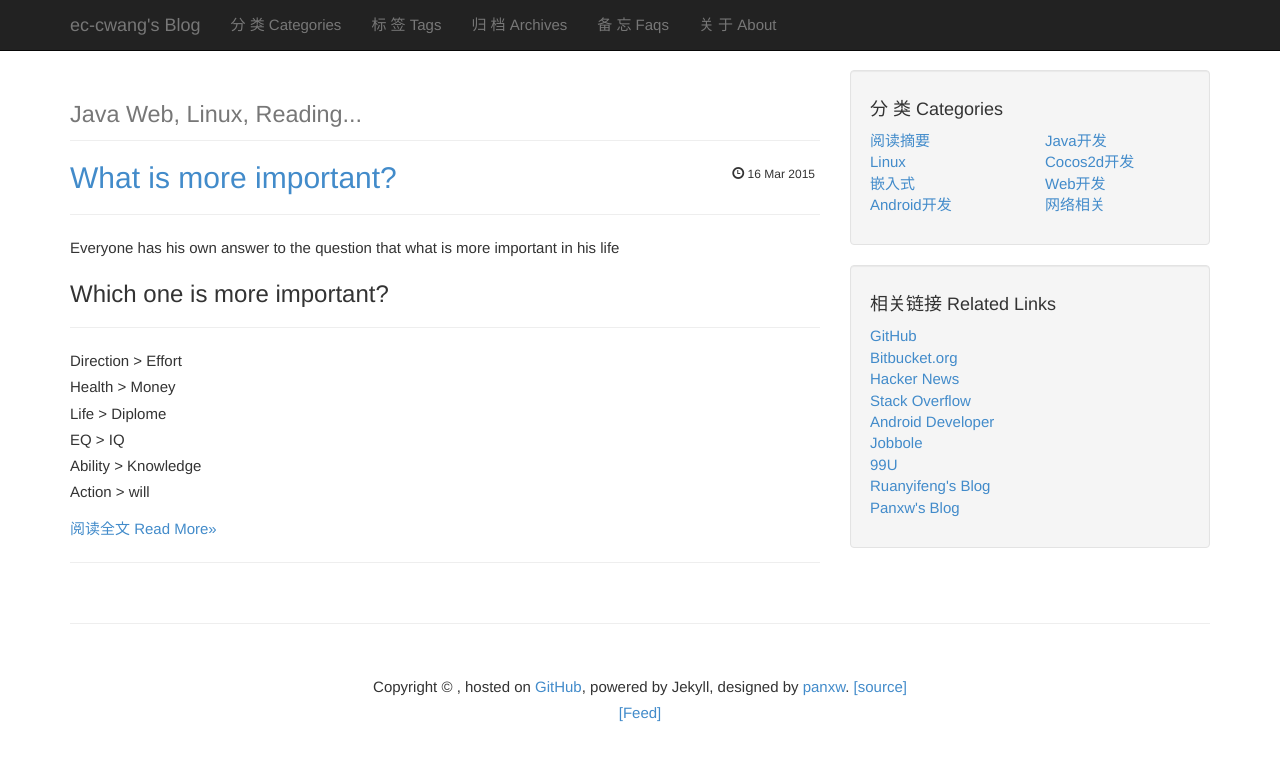
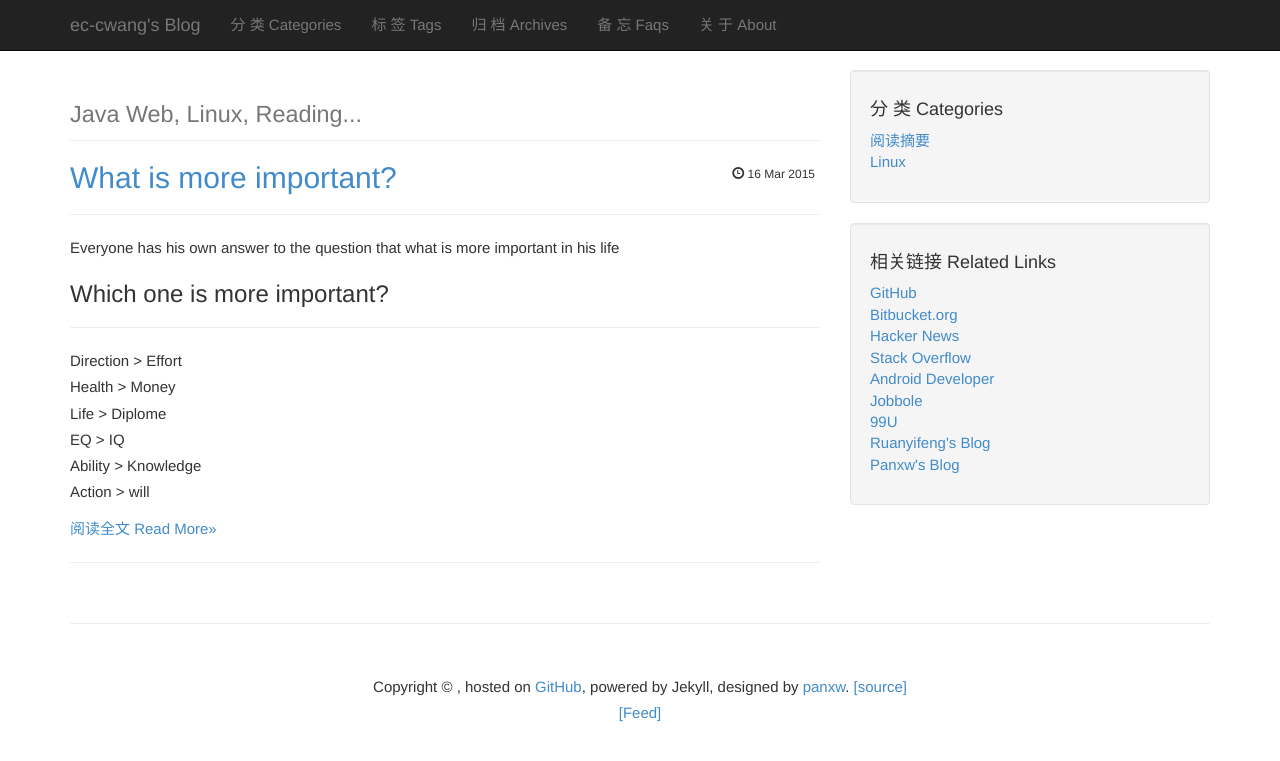
Before and after one commit to ec-cwang/ec-cwang.github.io, a Jekyll site: the page built from index.html, in a window 1280 px wide. Shown: the top 761 px of the page. Built offline with Jekyll 4.4.1, drawn with Linux system fonts in a browser that asks for light colours; Markdown is read by kramdown in place of the engine named in the settings; the list of posts is cut into pages by our own code.

Commit message:
Update categories.html

```diff
--- a/_includes/categories.html
+++ b/_includes/categories.html
@@ -10,41 +10,6 @@
                       Linux
                     </a>
                   </li>
-                  <li>
-                    <a href="/categories.html#embedded">
-                      嵌入式
-                    </a>
-                  </li>
-                  <li>
-                    <a href="/categories.html#android">
-                      Android开发
-                    </a>
-                  </li>
                 </ul>
               </div>
               <!-- /.col-lg-6 -->
-              <div class="col-lg-6">
-                <ul class="list-unstyled">
-                  <li>
-                    <a href="/categories.html#java">
-                      Java开发
-                    </a>
-                  </li>
-		  <li>
-                    <a href="/categories.html#cocos2d">
-                      Cocos2d开发
-                    </a>
-                  </li>
-                  <li>
-                    <a href="/categories.html#web">
-                      Web开发
-                    </a>
-                  </li>
-                  <li>
-                    <a href="/categories.html#network">
-                      网络相关
-                    </a>
-                  </li>
-                </ul>
-              </div>
-              <!-- /.col-lg-6 -->
```
